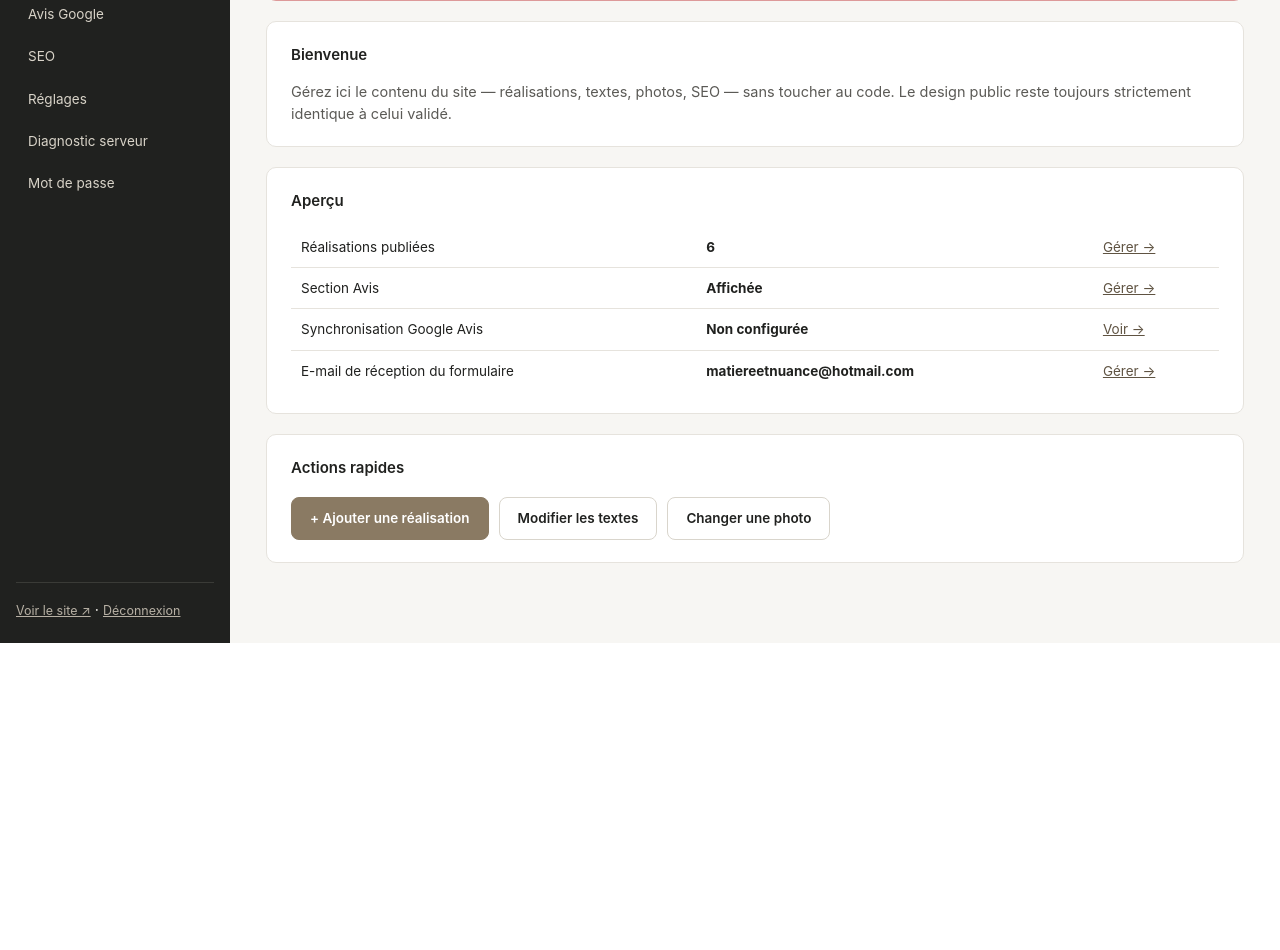
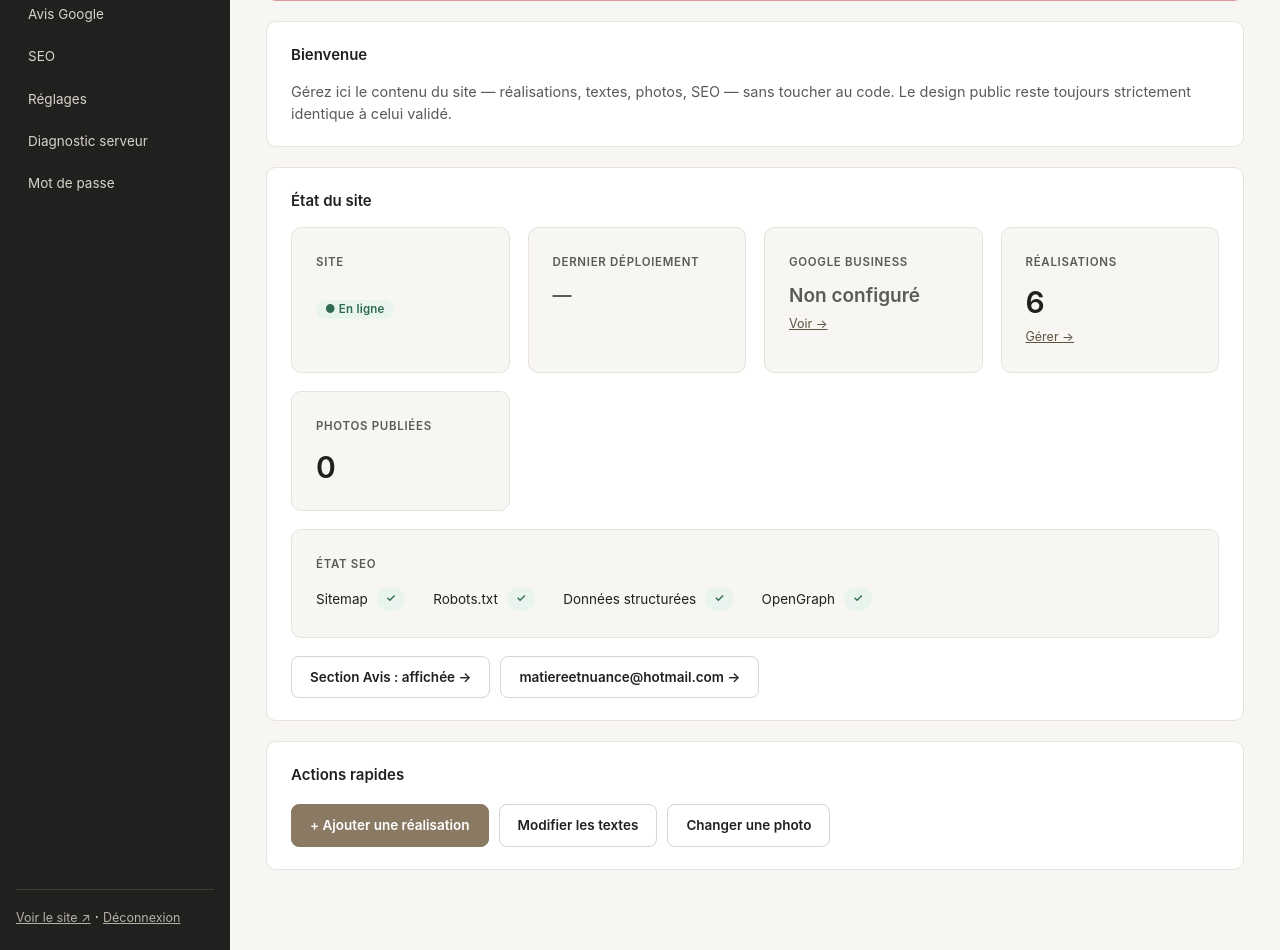
Before and after one commit to matiereetnuance-creator/e-web-matiere-et-naunce-, a PHP site: page /admin/index.php in a window 1280 px wide. Shown: the part 262-1212 px from the top of the page. Before the commit the page ends 905 px from the top, so only its background shows below. Run offline with PHP 8.4, Linux system fonts and the light colour scheme; the visitor is signed in with stand-in values (Sample User, id 1).

Commit message:
Tableau de bord admin : « État du site »
Enrichit la page "Tableau de bord" déjà existante (admin/index.php,
déjà le lien de menu correspondant) plutôt que de créer une seconde
page concurrente. La carte "Aperçu" devient une grille de tuiles
épurée, dans le système de design déjà défini par admin/includes/
header.php (.card, .pill, tokens --accent/--ok/--danger) — même
identité graphique que le reste de l'admin, aucun nouveau vocabulaire
visuel, responsive via une grille auto-fit déjà utilisée ailleurs sur
le site.

Affiche : site en ligne, dernier déploiement + version, note/nombre
d'avis Google + date de dernière synchronisation, nombre de
réalisations, nombre total de photos, état SEO (sitemap/robots/données
structurées/OpenGraph), bouton "Ouvrir la fiche Google".

Deux fonctions ajoutées à api/lib/content.php (réutilisables, pas de
duplication) :
- deploy_info_snapshot() : lit api/data/deploy-info.json (nouveau
  fichier, même convention que reviews-cache.json — généré hors du
  dépôt Git, régénéré à chaque reconstruction du ZIP de déploiement ;
  absent => tuile affiche "—" sans erreur).
- seo_health_snapshot() : vérifications structurelles sans appel
  réseau (présence de sitemap.php, directives clés de robots.txt, les
  6 pages publiques ont un titre SEO configuré, présence de
  og-cover.png) — délibérément un contrôle léger de présence/
  configuration pour un tableau de bord rapide à charger, pas un audit
  complet (c'est l'objet de la mission SEO suivante).

Le reste réutilise l'existant sans duplication : avis_display_snapshot()
et google_reviews_snapshot() (Mission 2) pour la tuile Google Business
et le bouton, count($realisations) déjà utilisé.

Testé (Playwright + capture d'écran) : rendu avec et sans configuration
(Google avis non configuré / configuré, déploiement renseigné/absent),
comptage exact des photos sur un jeu de données de test, indicateur SEO
rouge correctement déclenché sur un robots.txt volontairement cassé en
test. Lint PHP complet, suite HTTP sans warning. Données de test
entièrement nettoyées après vérification.

Co-Authored-By: Claude Sonnet 5 <noreply@anthropic.com>
Claude-Session: https://claude.ai/code/session_01CkLGohgx4ESxZTbPKQyGEr

```diff
--- a/public/admin/includes/header.php
+++ b/public/admin/includes/header.php
@@ -85,6 +85,14 @@ tr:last-child td{border-bottom:none}
 .gallery-grid [data-mn-gallery-item].is-dragging{opacity:.45;cursor:grabbing}
 .gallery-grid [data-mn-gallery-item].is-dragging [data-mn-gallery-handle]{cursor:grabbing}
 .empty{color:var(--ink-soft);font-size:13.5px;padding:20px 0;text-align:center}
+.stat-grid{display:grid;grid-template-columns:repeat(auto-fit,minmax(210px,1fr));gap:18px;margin-top:4px}
+.stat-tile{background:var(--bg);border:1px solid var(--line);border-radius:var(--radius);padding:26px 24px}
+.stat-tile--wide{grid-column:1 / -1}
+.stat-tile__label{font-size:11.5px;font-weight:600;color:var(--ink-soft);text-transform:uppercase;letter-spacing:.06em;margin-bottom:14px}
+.stat-tile__value{font-size:30px;font-weight:600;color:var(--ink);line-height:1.15}
+.stat-tile__sub{font-size:12.5px;color:var(--ink-soft);margin-top:8px}
+.stat-tile__seo-rows{display:flex;flex-wrap:wrap;gap:28px;font-size:13.5px;color:var(--ink)}
+.stat-tile__seo-rows > div{display:inline-flex;align-items:center;gap:9px;white-space:nowrap}
 @media (max-width:900px){
   .admin-shell{flex-direction:column}
   .admin-sidebar{width:100%;flex-direction:row;align-items:center;overflow-x:auto;padding:12px}
--- a/public/admin/index.php
+++ b/public/admin/index.php
@@ -7,8 +7,30 @@ admin_require_login();
 
 $realisations = load_content('realisations', []);
 $settings = load_content('settings', []);
+$textes = load_content('textes', []);
 $config = require __DIR__ . '/../api/config.php';
 $googleConfigured = !empty($config['google_places_api_key']) && !empty($config['google_place_id']);
+$avis = avis_display_snapshot($textes);
+$deploy = deploy_info_snapshot();
+$seoHealth = seo_health_snapshot();
+
+$totalPhotos = 0;
+foreach ($realisations as $r) {
+    if (!empty($r['image_main'])) $totalPhotos++;
+    if (!empty($r['avant'])) $totalPhotos++;
+    if (!empty($r['apres'])) $totalPhotos++;
+    $totalPhotos += count($r['gallery'] ?? []);
+}
+
+/** Formatte une date ISO 8601 en "21/07/2026 à 14h32" (français, sans dépendance). */
+function admin_format_datetime(?string $iso): ?string
+{
+    if (!$iso) {
+        return null;
+    }
+    $ts = strtotime($iso);
+    return $ts !== false ? date('d/m/Y \à H\hi', $ts) : null;
+}
 
 $pageTitle = 'Tableau de bord';
 $activeNav = 'dashboard';
@@ -27,13 +49,55 @@ require __DIR__ . '/includes/header.php';
 </div>
 
 <div class="card">
-  <h2>Aperçu</h2>
-  <table>
-    <tr><td>Réalisations publiées</td><td><strong><?= count($realisations) ?></strong></td><td><a href="realisations.php">Gérer →</a></td></tr>
-    <tr><td>Section Avis</td><td><strong><?= !empty($settings['avis_section_enabled']) ? 'Affichée' : 'Masquée' ?></strong></td><td><a href="avis.php">Gérer →</a></td></tr>
-    <tr><td>Synchronisation Google Avis</td><td><strong><?= $googleConfigured ? 'Active' : 'Non configurée' ?></strong></td><td><a href="avis.php">Voir →</a></td></tr>
-    <tr><td>E-mail de réception du formulaire</td><td><strong><?= htmlspecialchars($settings['contact_recipient'] ?? '—') ?></strong></td><td><a href="parametres.php">Gérer →</a></td></tr>
-  </table>
+  <h2>État du site</h2>
+  <div class="stat-grid">
+    <div class="stat-tile">
+      <div class="stat-tile__label">Site</div>
+      <div class="stat-tile__value"><span class="pill pill-ok">● En ligne</span></div>
+    </div>
+    <div class="stat-tile">
+      <div class="stat-tile__label">Dernier déploiement</div>
+      <?php if ($deploy && admin_format_datetime($deploy['deployed_at'] ?? null)): ?>
+        <div class="stat-tile__value" style="font-size:19px"><?= htmlspecialchars(admin_format_datetime($deploy['deployed_at'])) ?></div>
+        <?php if (!empty($deploy['version'])): ?><div class="stat-tile__sub">Version <?= htmlspecialchars($deploy['version']) ?></div><?php endif; ?>
+      <?php else: ?>
+        <div class="stat-tile__value" style="font-size:19px;color:var(--ink-soft)">—</div>
+      <?php endif; ?>
+    </div>
+    <div class="stat-tile">
+      <div class="stat-tile__label">Google Business</div>
+      <?php if ($avis['score_raw'] !== null): ?>
+        <div class="stat-tile__value"><?= htmlspecialchars($avis['score']) ?> <span style="font-size:14px;font-weight:400;color:var(--ink-soft)">/ 5</span></div>
+        <div class="stat-tile__sub"><?= htmlspecialchars($avis['count']) ?> avis<?php $syncedAt = admin_format_datetime($avis['fetched_at'] ?? null); ?><?= $syncedAt ? ' · synchronisé le ' . htmlspecialchars($syncedAt) : '' ?></div>
+      <?php else: ?>
+        <div class="stat-tile__value" style="font-size:19px;color:var(--ink-soft)">Non configuré</div>
+        <div class="stat-tile__sub"><a href="avis.php">Voir →</a></div>
+      <?php endif; ?>
+    </div>
+    <div class="stat-tile">
+      <div class="stat-tile__label">Réalisations</div>
+      <div class="stat-tile__value"><?= count($realisations) ?></div>
+      <div class="stat-tile__sub"><a href="realisations.php">Gérer →</a></div>
+    </div>
+    <div class="stat-tile">
+      <div class="stat-tile__label">Photos publiées</div>
+      <div class="stat-tile__value"><?= $totalPhotos ?></div>
+    </div>
+    <div class="stat-tile stat-tile--wide">
+      <div class="stat-tile__label">État SEO</div>
+      <div class="stat-tile__seo-rows">
+        <div>Sitemap <span class="pill <?= $seoHealth['sitemap'] ? 'pill-ok' : 'pill-danger' ?>"><?= $seoHealth['sitemap'] ? '✓' : '✕' ?></span></div>
+        <div>Robots.txt <span class="pill <?= $seoHealth['robots'] ? 'pill-ok' : 'pill-danger' ?>"><?= $seoHealth['robots'] ? '✓' : '✕' ?></span></div>
+        <div>Données structurées <span class="pill <?= $seoHealth['schema'] ? 'pill-ok' : 'pill-danger' ?>"><?= $seoHealth['schema'] ? '✓' : '✕' ?></span></div>
+        <div>OpenGraph <span class="pill <?= $seoHealth['opengraph'] ? 'pill-ok' : 'pill-danger' ?>"><?= $seoHealth['opengraph'] ? '✓' : '✕' ?></span></div>
+      </div>
+    </div>
+  </div>
+  <div class="btn-row">
+    <?php if ($avis['google_url']): ?><a class="btn" href="<?= htmlspecialchars($avis['google_url']) ?>" target="_blank" rel="noopener">Ouvrir la fiche Google →</a><?php endif; ?>
+    <a class="btn btn-ghost" href="avis.php">Section Avis : <?= !empty($settings['avis_section_enabled']) ? 'affichée' : 'masquée' ?> →</a>
+    <a class="btn btn-ghost" href="parametres.php"><?= htmlspecialchars($settings['contact_recipient'] ?? 'Réglages') ?> →</a>
+  </div>
 </div>
 
 <div class="card">
--- a/public/api/lib/content.php
+++ b/public/api/lib/content.php
@@ -734,6 +734,60 @@ function avis_display_snapshot(array $textes): array
     ];
 }
 
+/**
+ * Horodatage/version de la dernière livraison, si renseigné (voir
+ * api/data/deploy-info.json — régénéré à chaque reconstruction du ZIP de
+ * déploiement). Retourne null si le fichier n'existe pas encore.
+ *
+ * @return array{deployed_at:?string,version:?string}|null
+ */
+function deploy_info_snapshot(): ?array
+{
+    $path = __DIR__ . '/../data/deploy-info.json';
+    if (!is_file($path)) {
+        return null;
+    }
+    $data = json_decode((string) file_get_contents($path), true);
+    return is_array($data) ? $data : null;
+}
+
+/**
+ * État sommaire des mécanismes SEO du site (présence structurelle, sans
+ * appel réseau) : sitemap, robots.txt, données structurées, OpenGraph.
+ * Réutilisée par le tableau de bord admin (Mission 5) et la vérification
+ * SEO (Mission 6).
+ *
+ * @return array{sitemap:bool,robots:bool,schema:bool,opengraph:bool}
+ */
+function seo_health_snapshot(): array
+{
+    $publicDir = __DIR__ . '/../..';
+
+    $robotsPath = $publicDir . '/robots.txt';
+    $robotsOk = false;
+    if (is_file($robotsPath)) {
+        $robots = (string) file_get_contents($robotsPath);
+        $robotsOk = str_contains($robots, 'Disallow: /admin/') && str_contains($robots, 'Sitemap:');
+    }
+
+    $seo = load_content('seo', []);
+    $expectedPages = ['home', 'savoir-faire', 'realisations', 'entreprise', 'avis', 'contact'];
+    $schemaOk = true;
+    foreach ($expectedPages as $key) {
+        if (empty($seo[$key]['title'])) {
+            $schemaOk = false;
+            break;
+        }
+    }
+
+    return [
+        'sitemap' => is_file($publicDir . '/sitemap.php'),
+        'robots' => $robotsOk,
+        'schema' => $schemaOk,
+        'opengraph' => is_file($publicDir . '/assets/img/og-cover.png'),
+    ];
+}
+
 /** Titre/description SEO d'une réalisation : valeur saisie, sinon suggestion automatique. */
 function realisation_meta_title(array $r): string
 {
```
